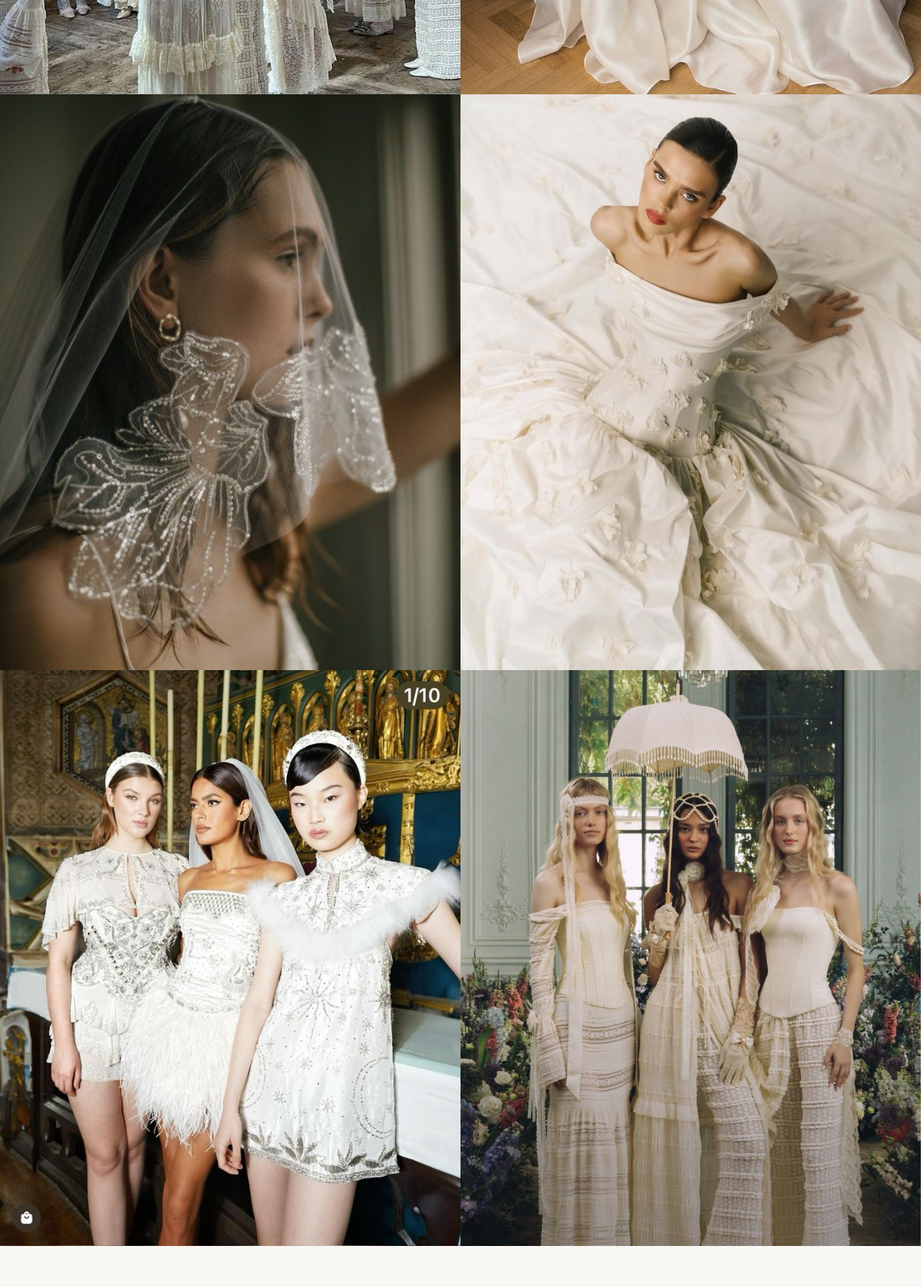
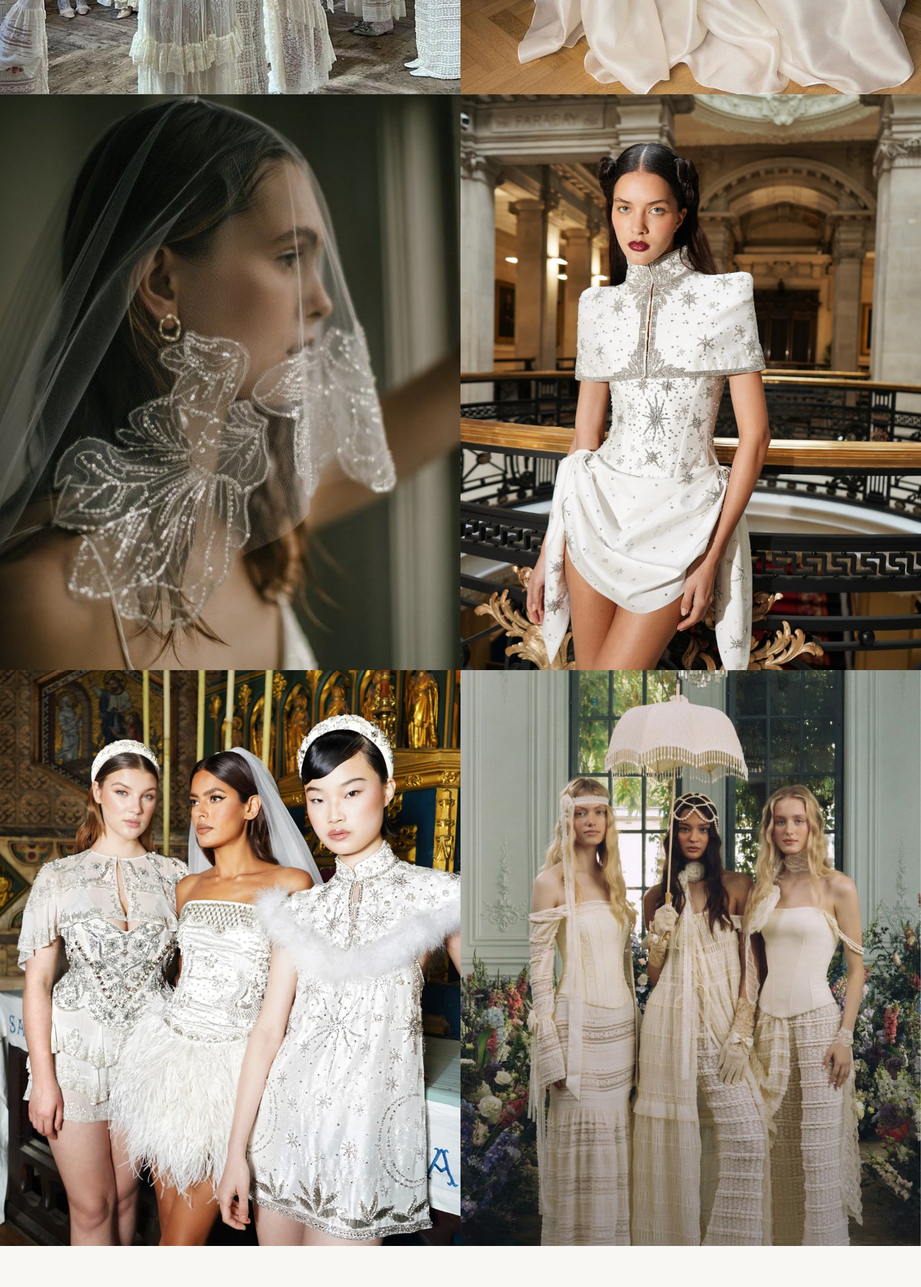
Before and after one commit to gerripa/PaginaWTP, a plain HTML site: page index.html in a window 1280 px wide. Shown: the part 2640-4428 px from the top of the page at 72% size. Drawn offline with nearby package versions, Linux system fonts and the light colour scheme; some packages are replaced by stand-ins of ours; a script that the page names is missing.

Commit message:
cambios 13/10

```diff
--- a/index.html
+++ b/index.html
@@ -111,10 +111,10 @@
         <img src="img/editorial3.jpg" alt="Amélie Atelier Bridal Gown">
       </div>
       <div class="editorial-item">
-        <img src="img/editorial4.jpg" alt="Amélie Atelier Veil Detail">
+        <img src="img/editorial4.webp" alt="Amélie Atelier Veil Detail">
       </div>
       <div class="editorial-item">
-        <img src="img/editorial5.jpg" alt="Amélie Atelier Bridal Accessories">
+        <img src="img/editorial5.webp" alt="Amélie Atelier Bridal Accessories">
       </div>
       <div class="editorial-item">
         <img src="img/editorial6.jpg" alt="Amélie Atelier Elegant Gown">
```
Also changed, not shown: img/editorial4.jpg (deleted), img/editorial4.webp (added), img/editorial5.jpg (deleted), img/editorial5.webp (added).
